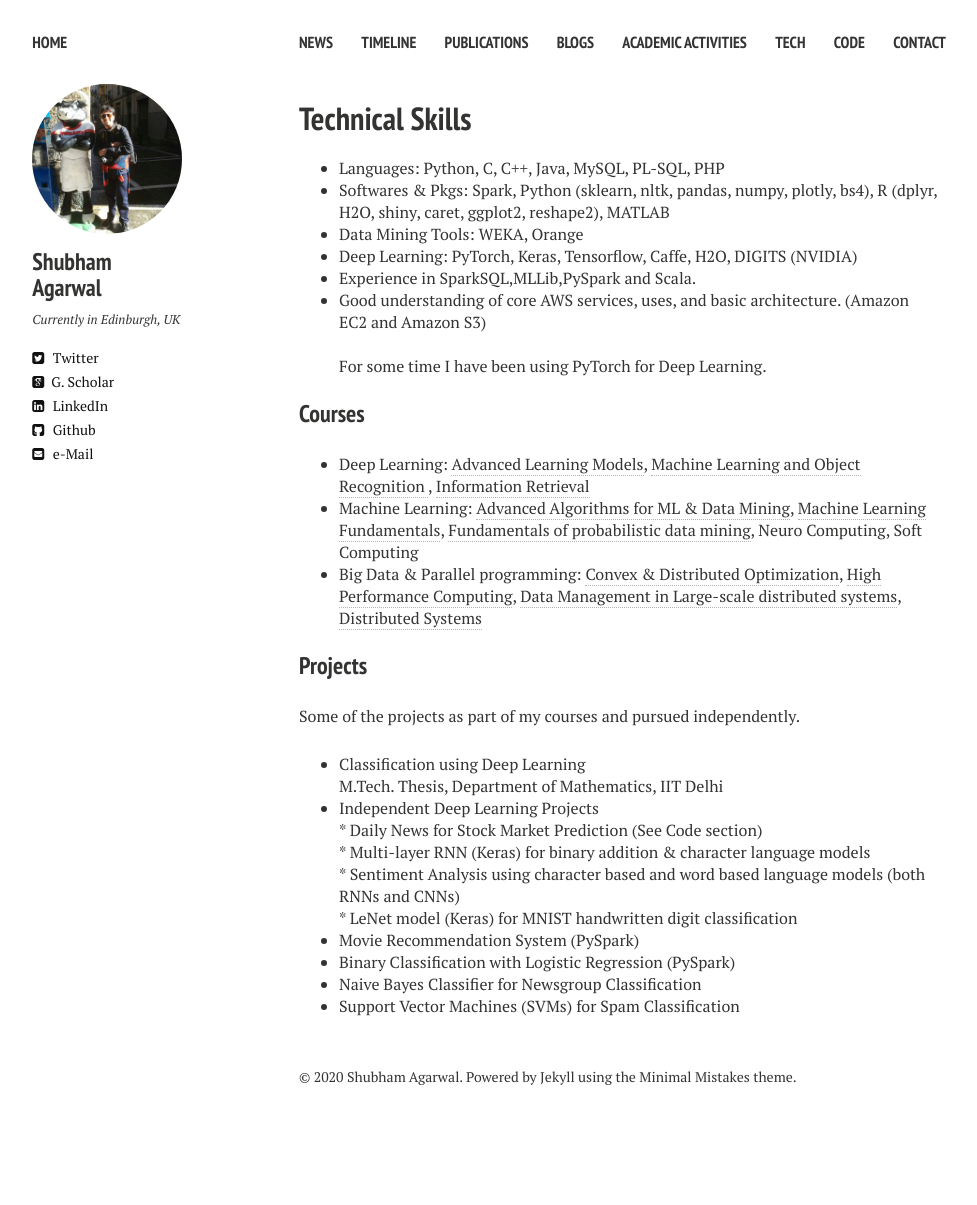
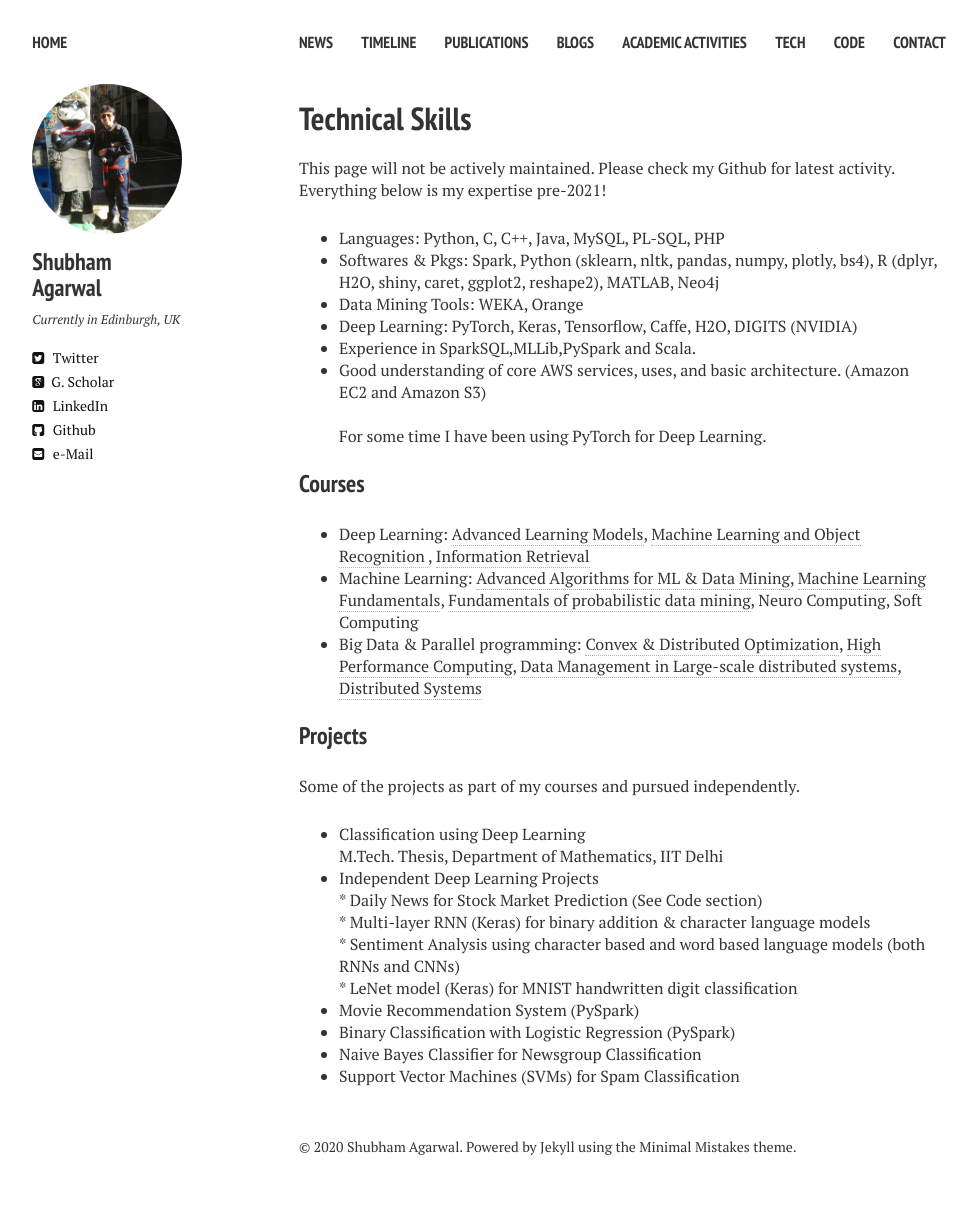
Before and after one commit to shubhamagarwal92/shubhamagarwal92.github.io, a Jekyll site: the page built from tech.md, in a window 1280 px wide. Shown: the whole page, without its empty margins (21-998 px from the left). Built offline with Jekyll 4.4.1, drawn with Linux system fonts in a browser that asks for light colours; nearby versions of some CDN libraries; before the commit the page ends 1135 px from its top, so only the background shows below that.

Commit message:
Update tech.md

```diff
--- a/tech.md
+++ b/tech.md
@@ -9,9 +9,11 @@ comments: false
 
 <!--### Technical Skills-->
 
+This page will not be actively maintained. Please check my Github for latest activity. Everything below is my expertise pre-2021!
+
 * Languages: Python, C, C++, Java, MySQL, PL-SQL, PHP
 * Softwares & Pkgs: Spark, Python (sklearn, nltk, pandas, numpy, plotly, bs4), R (dplyr,
-H2O, shiny, caret, ggplot2, reshape2), MATLAB
+H2O, shiny, caret, ggplot2, reshape2), MATLAB, Neo4j
 * Data Mining Tools: WEKA, Orange
 * Deep Learning: PyTorch, Keras, Tensorflow, Caffe, H2O, DIGITS (NVIDIA)
 * Experience in SparkSQL,MLLib,PySpark and Scala.
```
